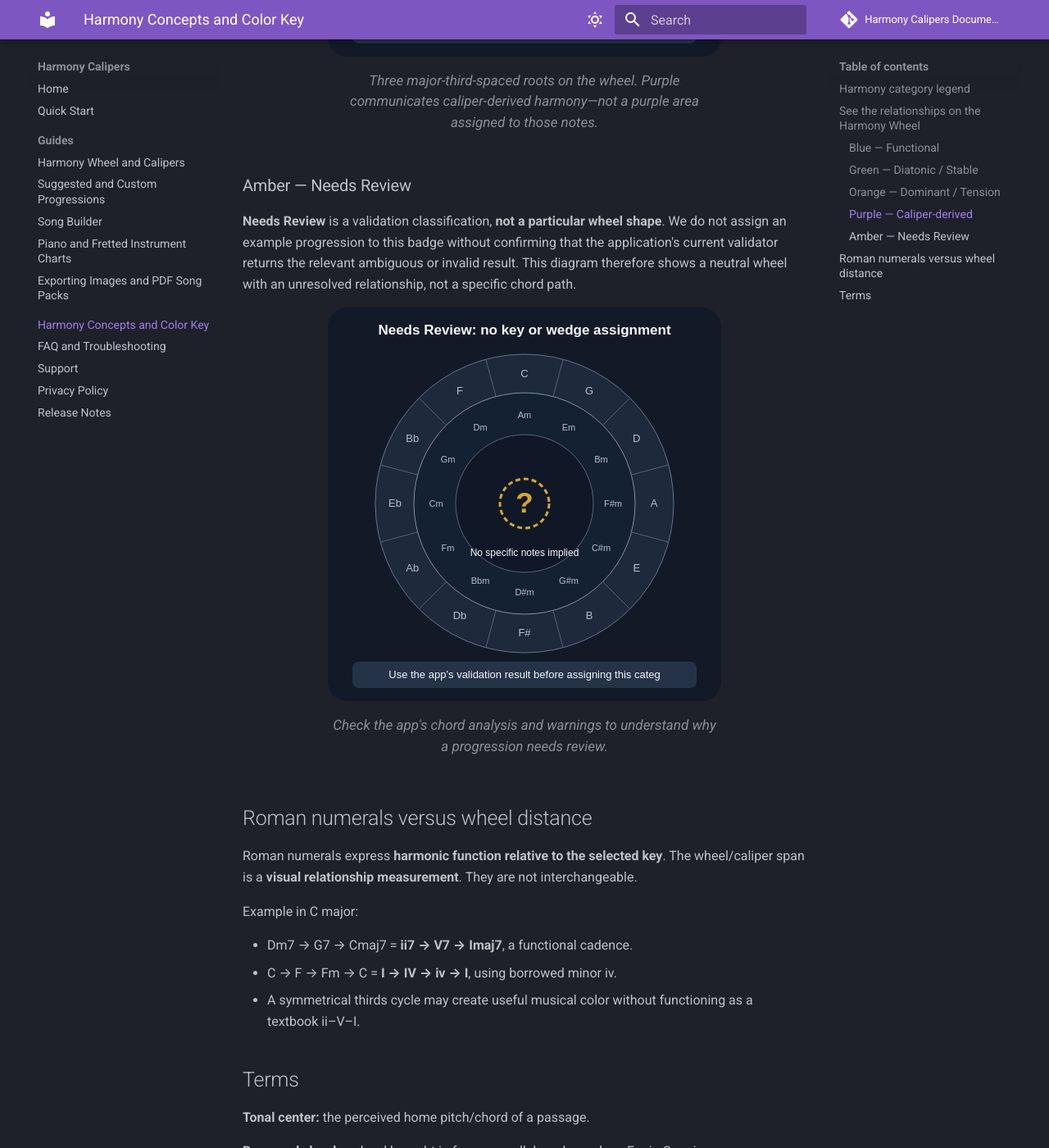
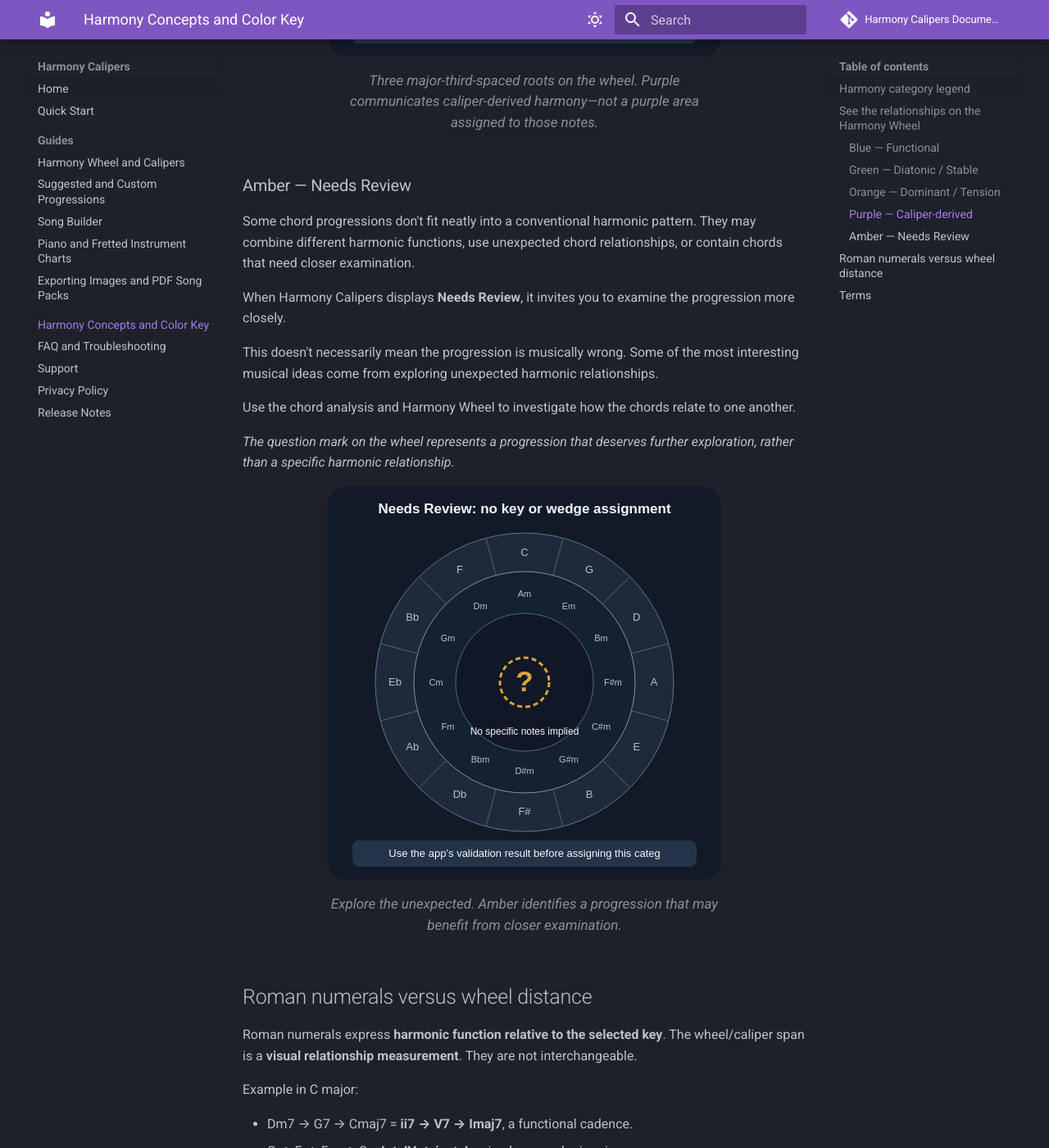
Before and after one commit to 94972cptbv-tech/HarmonyCalipers-Documentation, an MkDocs documentation site: the page built from docs/reference/harmony-concepts.md, in a window 1280 px wide and 1400 px high, scrolled down 3779 px. Shown: the whole window at 82% size. Built offline with MkDocs 1.6.1 and Material for MkDocs 9.7.7, drawn with Linux system fonts in a browser that asks for light colours; comment, search, counter and statistics services are not loaded.

Commit message:
Improve Needs Review documentation

```diff
--- a/docs/reference/harmony-concepts.md
+++ b/docs/reference/harmony-concepts.md
@@ -59,11 +59,19 @@ Each diagram is a **documentation illustration**, not an application screenshot.
 
 ### Amber — Needs Review
 
-**Needs Review** is a validation classification, **not a particular wheel shape**. We do not assign an example progression to this badge without confirming that the application's current validator returns the relevant ambiguous or invalid result. This diagram therefore shows a neutral wheel with an unresolved relationship, not a specific chord path.
+Some chord progressions don't fit neatly into a conventional harmonic pattern. They may combine different harmonic functions, use unexpected chord relationships, or contain chords that need closer examination.
+
+When Harmony Calipers displays **Needs Review**, it invites you to examine the progression more closely.
+
+This doesn't necessarily mean the progression is musically wrong. Some of the most interesting musical ideas come from exploring unexpected harmonic relationships.
+
+Use the chord analysis and Harmony Wheel to investigate how the chords relate to one another.
+
+*The question mark on the wheel represents a progression that deserves further exploration, rather than a specific harmonic relationship.*
 
 <figure class="hc-wheel-figure">
-  <img src="../assets/review-wheel.svg" alt="Illustrative neutral Circle of Fifths with a question mark: Needs Review has no fixed pitch positions or progression path." loading="lazy">
-  <figcaption class="hc-wheel-caption">Check the app's chord analysis and warnings to understand why a progression needs review.</figcaption>
+  <img src="../assets/review-wheel.svg" alt="Illustrative Circle of Fifths with a question mark representing a progression requiring further examination." loading="lazy">
+  <figcaption class="hc-wheel-caption">Explore the unexpected. Amber identifies a progression that may benefit from closer examination.</figcaption>
 </figure>
 
 ## Roman numerals versus wheel distance
```
